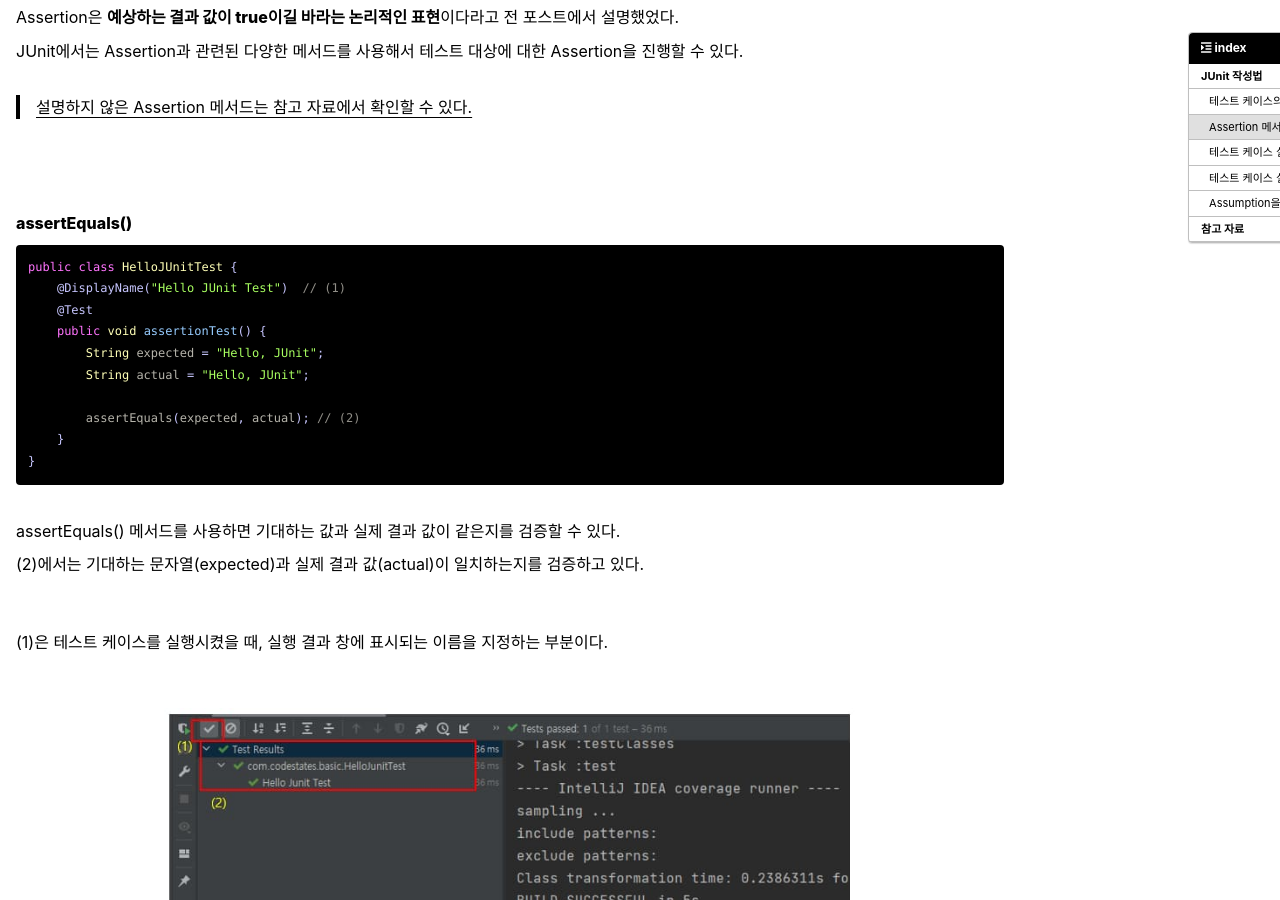
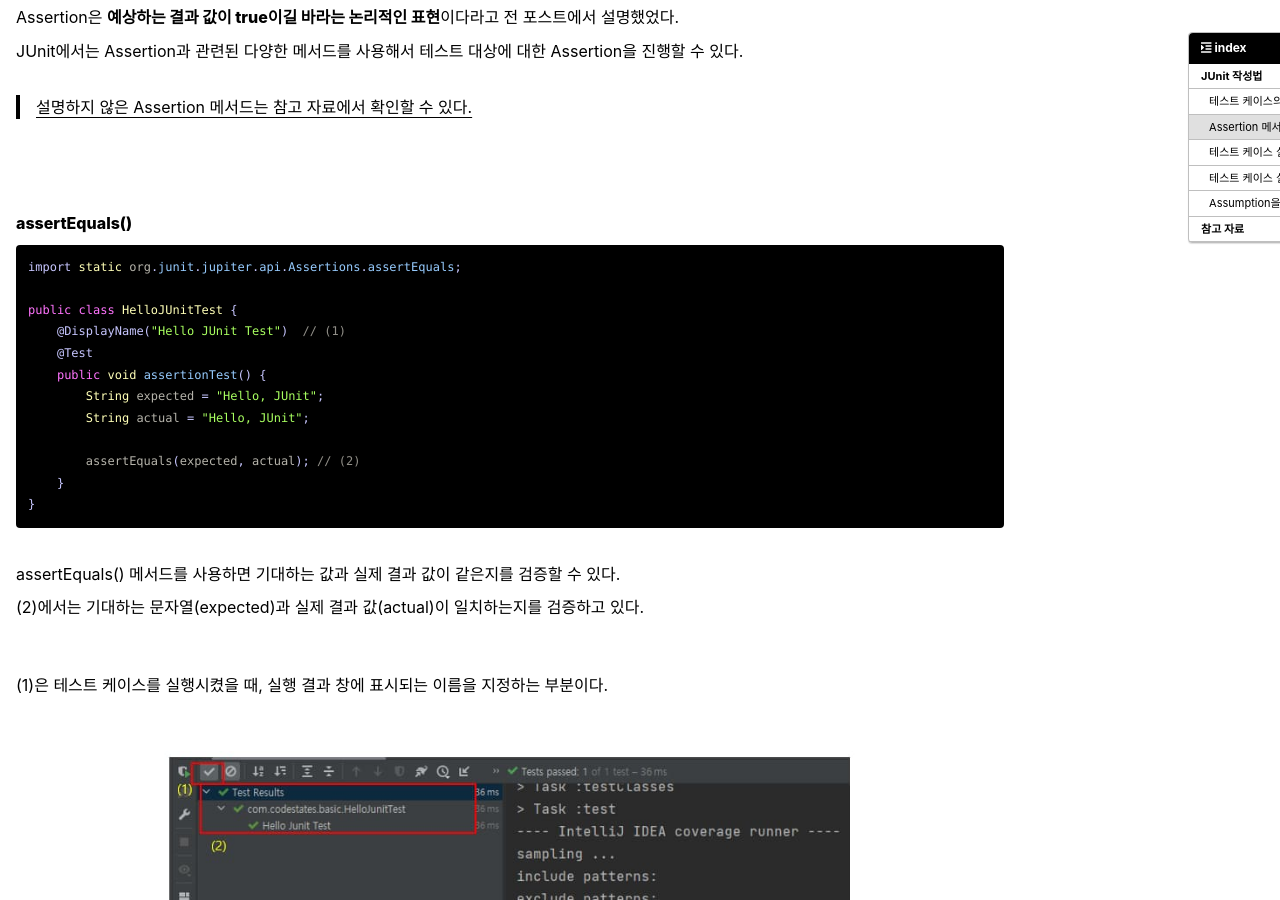
Before and after one commit to Preasim/Preasim.github.io, a Jekyll site: the page built from _posts/2023-10-28-90.md, in a window 1280 px wide and 900 px high, scrolled down 1386 px. Built offline with Jekyll 4.4.1, drawn with Linux system fonts in a browser that asks for light colours; cached includes are drawn as plain includes; some web fonts are replaced; comment, search, counter and statistics services are not loaded; some of the changed text lies outside the part shown.

Commit message:
Update 2023-10-28-90.md

````diff
--- a/_posts/2023-10-28-90.md
+++ b/_posts/2023-10-28-90.md
@@ -75,6 +75,8 @@ JUnit에서는 Assertion과 관련된 다양한 메서드를 사용해서 테스
 **assertEquals()**
 
 ```java
+import static org.junit.jupiter.api.Assertions.assertEquals;
+
 public class HelloJUnitTest {
     @DisplayName("Hello JUnit Test")  // (1)
     @Test
@@ -120,6 +122,8 @@ assertEquals() 메서드를 사용하면 기대하는 값과 실제 결과 값
 Null 여부 테스트
 
 ```java
+import static org.junit.jupiter.api.Assertions.assertNotNull;
+
 public class AssertionNotNullTest {
 
     @DisplayName("AssertionNull() Test")
@@ -171,6 +175,8 @@ public class CryptoCurrency {
 Exception 테스트
 
 ```java
+import static org.junit.jupiter.api.Assertions.*;
+
 public class AssertionExceptionTest {
 
     @DisplayName("throws NullPointerException when map.get()")
````
